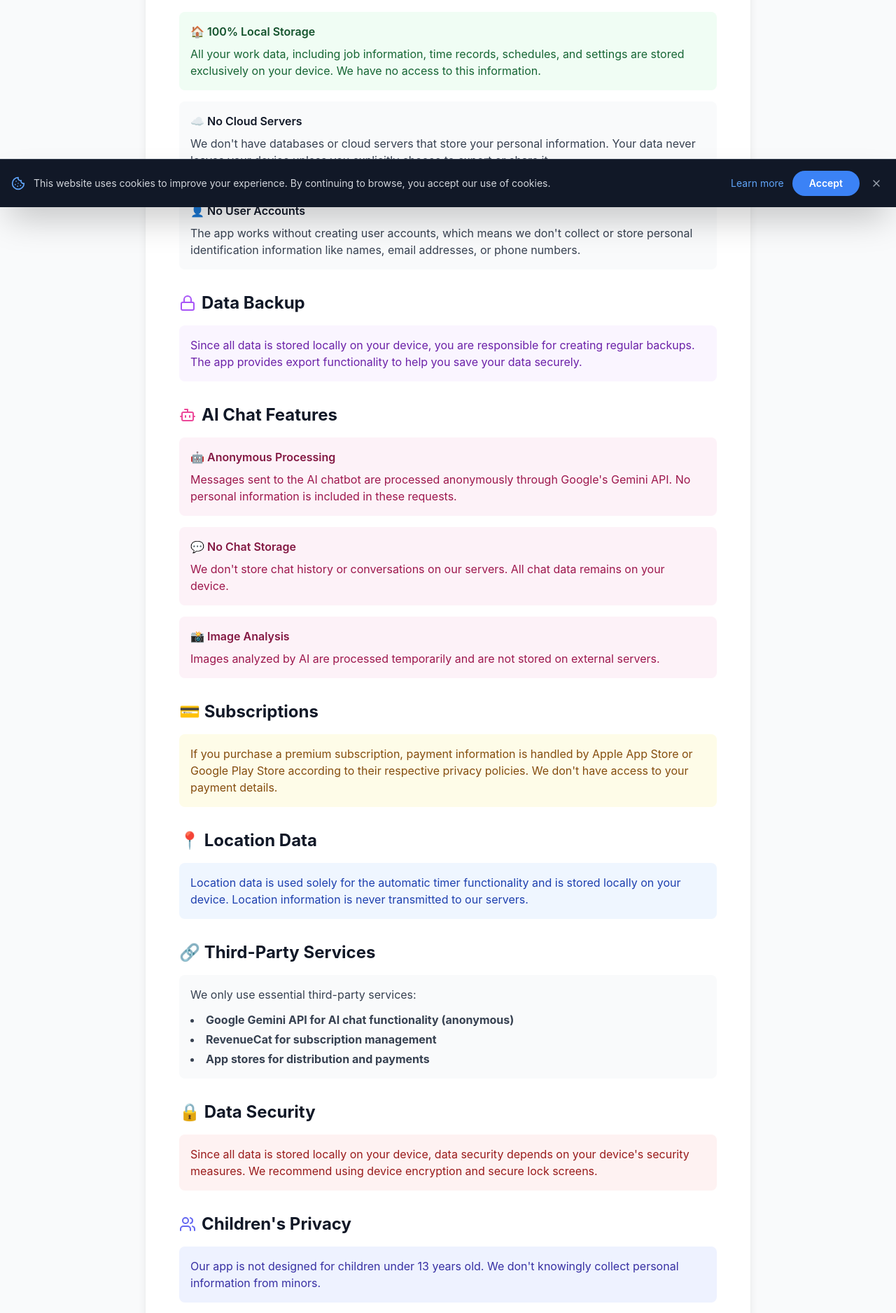
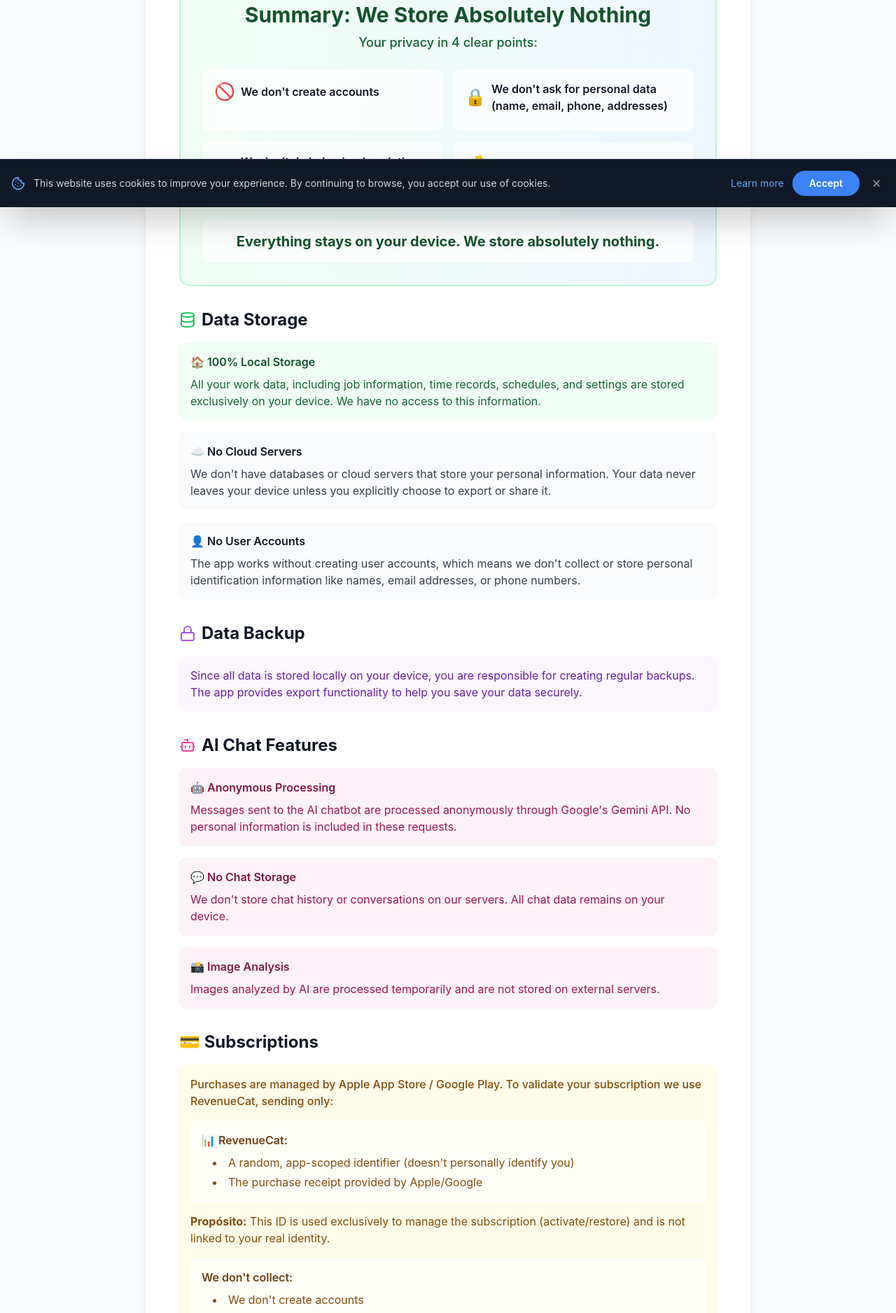
Before and after one commit to donia1222/worktrack-landing, a Next.js app: page /privacy in a window 1280 px wide. Shown: the part 504-2380 px from the top of the page at 70% size. Built offline with nearby package versions, Linux system fonts and the light colour scheme.

Commit message:
“fixed16a”

```diff
--- a/app/privacy/page.tsx
+++ b/app/privacy/page.tsx
@@ -48,6 +48,51 @@ export default function PrivacyPolicy() {
             <p className="text-blue-800">
               {t('privacy.priority.description')}
             </p>
+          </div>
+
+          {/* Summary Section - Destacado */}
+          <div className="bg-gradient-to-r from-green-50 to-blue-50 rounded-2xl p-8 mb-8 border-2 border-green-200">
+            <div className="text-center mb-6">
+              <h2 className="text-3xl font-bold text-green-900 mb-2">
+                {t('privacy.summary.title')}
+              </h2>
+              <p className="text-lg text-green-800 font-medium">
+                {t('privacy.summary.subtitle')}
+              </p>
+            </div>
+
+            <div className="grid md:grid-cols-2 gap-4 mb-6">
+              <div className="bg-white/70 rounded-lg p-4">
+                <div className="flex items-center gap-2 mb-2">
+                  <span className="text-2xl">🚫</span>
+                  <span className="font-semibold text-gray-900">{t('privacy.summary.points.noAccounts')}</span>
+                </div>
+              </div>
+              <div className="bg-white/70 rounded-lg p-4">
+                <div className="flex items-center gap-2 mb-2">
+                  <span className="text-2xl">🔒</span>
+                  <span className="font-semibold text-gray-900">{t('privacy.summary.points.noPersonalData')}</span>
+                </div>
+              </div>
+              <div className="bg-white/70 rounded-lg p-4">
+                <div className="flex items-center gap-2 mb-2">
+                  <span className="text-2xl">🎯</span>
+                  <span className="font-semibold text-gray-900">{t('privacy.summary.points.noAnalytics')}</span>
+                </div>
+              </div>
+              <div className="bg-white/70 rounded-lg p-4">
+                <div className="flex items-center gap-2 mb-2">
+                  <span className="text-2xl">💰</span>
+                  <span className="font-semibold text-gray-900">{t('privacy.summary.points.noDataSelling')}</span>
+                </div>
+              </div>
+            </div>
+
+            <div className="text-center">
+              <p className="text-xl font-bold text-green-900 bg-white/80 rounded-lg p-4">
+                {t('privacy.summary.emphasis')}
+              </p>
+            </div>
           </div>
 
           {/* Local Storage Section */}
@@ -128,33 +173,66 @@ export default function PrivacyPolicy() {
           {/* Subscriptions */}
           <section className="mb-8">
             <h2 className="text-2xl font-bold text-gray-900 mb-4">💳 {t('privacy.subscriptions.title')}</h2>
-            <div className="bg-yellow-50 rounded-lg p-4">
-              <p className="text-yellow-800">
+            <div className="bg-yellow-50 rounded-lg p-4 space-y-4">
+              <p className="text-yellow-800 font-medium">
                 {t('privacy.subscriptions.description')}
               </p>
+
+              {/* RevenueCat Data */}
+              <div className="bg-white/70 rounded-lg p-4">
+                <h4 className="font-semibold text-yellow-900 mb-2">📊 RevenueCat:</h4>
+                <ul className="list-disc list-inside space-y-1 text-yellow-800 ml-4">
+                  <li>{t('privacy.subscriptions.revenuecatData.identifier')}</li>
+                  <li>{t('privacy.subscriptions.revenuecatData.receipt')}</li>
+                </ul>
+              </div>
+
+              <p className="text-yellow-800">
+                <strong>Propósito:</strong> {t('privacy.subscriptions.purpose')}
+              </p>
+
+              {/* No Collection Section */}
+              <div className="bg-white/70 rounded-lg p-4">
+                <h4 className="font-semibold text-yellow-900 mb-2">{t('privacy.subscriptions.noCollection.title')}</h4>
+                <ul className="list-disc list-inside space-y-1 text-yellow-800 ml-4">
+                  <li>{t('privacy.subscriptions.noCollection.noAccounts')}</li>
+                  <li>{t('privacy.subscriptions.noCollection.noPersonalInfo')}</li>
+                  <li>{t('privacy.subscriptions.noCollection.noAnalytics')}</li>
+                  <li>{t('privacy.subscriptions.noCollection.noDataSelling')}</li>
+                </ul>
+              </div>
             </div>
           </section>
 
           {/* Location Data */}
           <section className="mb-8">
             <h2 className="text-2xl font-bold text-gray-900 mb-4">📍 {t('privacy.location.title')}</h2>
-            <div className="bg-blue-50 rounded-lg p-4">
+            <div className="bg-blue-50 rounded-lg p-4 space-y-3">
               <p className="text-blue-800">
                 {t('privacy.location.description')}
               </p>
+              <div className="bg-white/70 rounded-lg p-3">
+                <p className="text-blue-800">
+                  <strong>🎯 Uso en segundo plano:</strong> {t('privacy.location.background')}
+                </p>
+              </div>
             </div>
           </section>
 
           {/* Third Party Services */}
           <section className="mb-8">
             <h2 className="text-2xl font-bold text-gray-900 mb-4">🔗 {t('privacy.thirdParty.title')}</h2>
-            <div className="bg-gray-50 rounded-lg p-4">
-              <p className="text-gray-700 mb-3">{t('privacy.thirdParty.description')}</p>
-              <ul className="list-disc list-inside space-y-1 text-gray-700">
-                <li><strong>{t('privacy.thirdParty.gemini')}</strong></li>
-                <li><strong>{t('privacy.thirdParty.revenueCat')}</strong></li>
-                <li><strong>{t('privacy.thirdParty.stores')}</strong></li>
-              </ul>
+            <div className="bg-gray-50 rounded-lg p-4 space-y-3">
+              <p className="text-gray-700 font-medium">{t('privacy.thirdParty.description')}</p>
+
+              <div className="bg-white/70 rounded-lg p-3">
+                <p className="text-gray-700 mb-2 font-medium">{t('privacy.thirdParty.note')}</p>
+                <ul className="list-disc list-inside space-y-1 text-gray-700">
+                  <li><strong>{t('privacy.thirdParty.gemini')}</strong></li>
+                  <li><strong>{t('privacy.thirdParty.revenueCat')}</strong></li>
+                  <li><strong>{t('privacy.thirdParty.stores')}</strong></li>
+                </ul>
+              </div>
             </div>
           </section>
 
@@ -184,10 +262,15 @@ export default function PrivacyPolicy() {
           {/* Changes */}
           <section className="mb-8">
             <h2 className="text-2xl font-bold text-gray-900 mb-4">📝 {t('privacy.changes.title')}</h2>
-            <div className="bg-gray-50 rounded-lg p-4">
+            <div className="bg-gray-50 rounded-lg p-4 space-y-3">
               <p className="text-gray-700">
                 {t('privacy.changes.description')}
               </p>
+              <div className="bg-green-100 rounded-lg p-3 border-l-4 border-green-500">
+                <p className="text-green-800 font-medium">
+                  <strong>🛡️ Compromiso:</strong> {t('privacy.changes.commitment')}
+                </p>
+              </div>
             </div>
           </section>
 
--- a/messages/de.json
+++ b/messages/de.json
@@ -486,10 +486,21 @@
   "privacy": {
     "backButton": "Zurück zu VixTimeApp",
     "title": "Datenschutzrichtlinie",
-    "lastUpdated": "Letzte Aktualisierung: Januar 2025",
+    "lastUpdated": "Letzte Aktualisierung: September 2025",
     "priority": {
       "title": "Ihre Privatsphäre ist unsere Priorität",
       "description": "Bei VixTimeApp nehmen wir Ihre Privatsphäre ernst. Diese Datenschutzrichtlinie erklärt, wie wir Ihre Informationen sammeln, verwenden und schützen, wenn Sie unsere Arbeitszeiterfassungs-App nutzen."
+    },
+    "summary": {
+      "title": "Zusammenfassung: Wir Speichern Absolut Nichts",
+      "subtitle": "Ihre Privatsphäre in 4 klaren Punkten:",
+      "points": {
+        "noAccounts": "Wir erstellen keine Konten",
+        "noPersonalData": "Wir fragen nicht nach persönlichen Daten (Name, E-Mail, Telefon, Adressen)",
+        "noAnalytics": "Wir machen keine Verhaltensanalysen oder personalisierte Werbung",
+        "noDataSelling": "Wir verkaufen keine Daten"
+      },
+      "emphasis": "Alles bleibt auf Ihrem Gerät. Wir speichern absolut nichts."
     },
     "storage": {
       "title": "Datenspeicherung",
@@ -527,18 +538,32 @@
     },
     "subscriptions": {
       "title": "Abonnements",
-      "description": "Wenn Sie ein Premium-Abonnement kaufen, werden die Zahlungsinformationen vom Apple App Store oder Google Play Store gemäß ihren jeweiligen Datenschutzrichtlinien verarbeitet. Wir haben keinen Zugriff auf Ihre Zahlungsdetails."
+      "description": "Käufe werden von Apple App Store / Google Play verwaltet. Zur Validierung Ihres Abonnements verwenden wir RevenueCat und senden nur:",
+      "revenuecatData": {
+        "identifier": "Eine zufällige, app-bezogene Kennung (identifiziert Sie nicht persönlich)",
+        "receipt": "Die von Apple/Google bereitgestellte Kaufquittung"
+      },
+      "purpose": "Diese ID wird ausschließlich zur Verwaltung des Abonnements (aktivieren/wiederherstellen) verwendet und ist nicht mit Ihrer realen Identität verknüpft.",
+      "noCollection": {
+        "title": "Wir sammeln nicht:",
+        "noAccounts": "Wir erstellen keine Konten",
+        "noPersonalInfo": "Wir fragen nicht nach Name, E-Mail, Telefon oder Adressen",
+        "noAnalytics": "Wir machen keine Verhaltensanalysen oder personalisierte Werbung",
+        "noDataSelling": "Wir verkaufen keine Daten"
+      }
     },
     "location": {
       "title": "Standortdaten",
-      "description": "Standortdaten werden ausschließlich für die automatische Timer-Funktion verwendet und lokal auf Ihrem Gerät gespeichert. Standortinformationen werden niemals an unsere Server übertragen."
+      "description": "Standortdaten werden ausschließlich für die automatische Timer-Funktion verwendet und lokal auf Ihrem Gerät gespeichert. Standortinformationen werden niemals an unsere Server übertragen.",
+      "background": "Die Nutzung des Standorts im Hintergrund ist streng auf die Funktionalität des automatischen Timers beschränkt. Sie wird niemals für Marketing oder Werbeverfolgung verwendet."
     },
     "thirdParty": {
       "title": "Drittanbieter-Dienste",
-      "description": "Wir verwenden nur essentielle Drittanbieter-Dienste:",
-      "gemini": "Google Gemini API für KI-Chat-Funktionalität (anonym)",
-      "revenueCat": "RevenueCat für Abonnement-Verwaltung",
-      "stores": "App Stores für Vertrieb und Zahlungen"
+      "description": "Die App kann Daten an externe Dienste senden (z.B. Google Gemini für den Chatbot, RevenueCat für Abonnements). Diese Daten werden anonym verarbeitet und können nicht verwendet werden, um Sie persönlich zu identifizieren. Wir als Entwickler sammeln oder speichern diese Informationen nicht.",
+      "gemini": "Google Gemini: https://policies.google.com/privacy",
+      "revenueCat": "RevenueCat: https://www.revenuecat.com/privacy",
+      "stores": "App Stores für Vertrieb und Zahlungen",
+      "note": "Diese Dienste folgen ihren eigenen Datenschutzrichtlinien:"
     },
     "security": {
       "title": "Datensicherheit",
@@ -550,18 +575,19 @@
     },
     "changes": {
       "title": "Änderungen dieser Richtlinie",
-      "description": "Wir können diese Datenschutzrichtlinie von Zeit zu Zeit aktualisieren. Alle Änderungen werden in der App veröffentlicht und treten sofort nach der Veröffentlichung in Kraft."
+      "description": "Wir können diese Datenschutzrichtlinie von Zeit zu Zeit aktualisieren. Alle Änderungen werden in der App veröffentlicht und treten sofort nach der Veröffentlichung in Kraft.",
+      "commitment": "Wir verpflichten uns, dass keine Änderungen an dieser Richtlinie Ihre Privatsphäre oder Anonymität beeinträchtigen werden. Wir werden immer das Grundprinzip bewahren: Wir speichern nichts über Sie."
     },
     "contact": {
       "title": "Kontaktieren Sie uns",
       "description": "Wenn Sie Fragen zu dieser Datenschutzrichtlinie haben, kontaktieren Sie uns unter"
     },
-    "footer": "Diese Richtlinie gilt ab Januar 2025 und gilt für alle Versionen von VixTimeApp."
+    "footer": "Diese Richtlinie gilt ab September 2025 und gilt für alle Versionen von VixTimeApp."
   },
   "terms": {
     "backButton": "Zurück zu VixTimeApp",
     "title": "Nutzungsbedingungen",
-    "lastUpdated": "Letzte Aktualisierung: Januar 2025",
+    "lastUpdated": "Letzte Aktualisierung: September 2025",
     "acceptance": {
       "title": "Annahme der Bedingungen",
       "description": "Durch das Herunterladen, Installieren oder Verwenden von VixTimeApp erklären Sie sich mit diesen Nutzungsbedingungen einverstanden. Wenn Sie diesen Bedingungen nicht zustimmen, verwenden Sie die App bitte nicht."
--- a/messages/en.json
+++ b/messages/en.json
@@ -487,10 +487,21 @@
   "privacy": {
     "backButton": "Back to VixTimeApp",
     "title": "Privacy Policy",
-    "lastUpdated": "Last Updated: January 2025",
+    "lastUpdated": "Last Updated: September 2025",
     "priority": {
       "title": "Your Privacy is Our Priority",
       "description": "At VixTimeApp, we take your privacy seriously. This Privacy Policy explains how we collect, use, and protect your information when you use our work time tracking application."
+    },
+    "summary": {
+      "title": "Summary: We Store Absolutely Nothing",
+      "subtitle": "Your privacy in 4 clear points:",
+      "points": {
+        "noAccounts": "We don't create accounts",
+        "noPersonalData": "We don't ask for personal data (name, email, phone, addresses)",
+        "noAnalytics": "We don't do behavioral analytics or personalized advertising",
+        "noDataSelling": "We don't sell data"
+      },
+      "emphasis": "Everything stays on your device. We store absolutely nothing."
     },
     "storage": {
       "title": "Data Storage",
@@ -528,18 +539,32 @@
     },
     "subscriptions": {
       "title": "Subscriptions",
-      "description": "If you purchase a premium subscription, payment information is handled by Apple App Store or Google Play Store according to their respective privacy policies. We don't have access to your payment details."
+      "description": "Purchases are managed by Apple App Store / Google Play. To validate your subscription we use RevenueCat, sending only:",
+      "revenuecatData": {
+        "identifier": "A random, app-scoped identifier (doesn't personally identify you)",
+        "receipt": "The purchase receipt provided by Apple/Google"
+      },
+      "purpose": "This ID is used exclusively to manage the subscription (activate/restore) and is not linked to your real identity.",
+      "noCollection": {
+        "title": "We don't collect:",
+        "noAccounts": "We don't create accounts",
+        "noPersonalInfo": "We don't ask for name, email, phone or addresses",
+        "noAnalytics": "We don't do behavioral analytics or personalized advertising",
+        "noDataSelling": "We don't sell data"
+      }
     },
     "location": {
       "title": "Location Data",
-      "description": "Location data is used solely for the automatic timer functionality and is stored locally on your device. Location information is never transmitted to our servers."
+      "description": "Location data is used solely for the automatic timer functionality and is stored locally on your device. Location information is never transmitted to our servers.",
+      "background": "Background location usage is strictly limited to auto-timer functionality. It is never used for marketing or advertising tracking purposes."
     },
     "thirdParty": {
       "title": "Third-Party Services",
-      "description": "We only use essential third-party services:",
-      "gemini": "Google Gemini API for AI chat functionality (anonymous)",
-      "revenueCat": "RevenueCat for subscription management",
-      "stores": "App stores for distribution and payments"
+      "description": "The app may send data to external services (e.g. Google Gemini for chatbot, RevenueCat for subscriptions). This data is processed anonymously and cannot be used to personally identify you. We, as developers, do not collect or store this information.",
+      "gemini": "Google Gemini: https://policies.google.com/privacy",
+      "revenueCat": "RevenueCat: https://www.revenuecat.com/privacy",
+      "stores": "App stores for distribution and payments",
+      "note": "These services follow their own privacy policies:"
     },
     "security": {
       "title": "Data Security",
@@ -551,18 +576,19 @@
     },
     "changes": {
       "title": "Changes to This Policy",
-      "description": "We may update this Privacy Policy from time to time. Any changes will be posted in the app and will take effect immediately after publication."
+      "description": "We may update this Privacy Policy from time to time. Any changes will be posted in the app and will take effect immediately after publication.",
+      "commitment": "We commit that no changes to this policy will compromise your privacy or anonymity. We will always preserve the fundamental principle: we store nothing about you."
     },
     "contact": {
       "title": "Contact Us",
       "description": "If you have questions about this Privacy Policy, contact us at"
     },
-    "footer": "This policy is effective from January 2025 and applies to all versions of VixTimeApp."
+    "footer": "This policy is effective from September 2025 and applies to all versions of VixTimeApp."
   },
   "terms": {
     "backButton": "Back to VixTimeApp",
     "title": "Terms of Service",
-    "lastUpdated": "Last Updated: January 2025",
+    "lastUpdated": "Last Updated: September 2025",
     "acceptance": {
       "title": "Acceptance of Terms",
       "description": "By downloading, installing, or using VixTimeApp, you agree to be bound by these Terms of Service. If you do not agree to these terms, please do not use the app."
--- a/messages/es.json
+++ b/messages/es.json
@@ -511,10 +511,21 @@
   "privacy": {
     "backButton": "Volver a VixTimeApp",
     "title": "Política de Privacidad",
-    "lastUpdated": "Última actualización: Enero 2025",
+    "lastUpdated": "Última actualización: Septiembre 2025",
     "priority": {
       "title": "Tu Privacidad es Nuestra Prioridad",
       "description": "En VixTimeApp, nos tomamos tu privacidad en serio. Esta Política de Privacidad explica cómo recopilamos, usamos y protegemos tu información cuando usas nuestra aplicación de seguimiento de tiempo de trabajo."
+    },
+    "summary": {
+      "title": "Resumen: No Almacenamos Nada de Nada",
+      "subtitle": "Tu privacidad en 4 puntos claros:",
+      "points": {
+        "noAccounts": "No creamos cuentas",
+        "noPersonalData": "No pedimos datos personales (nombre, email, teléfono, direcciones)",
+        "noAnalytics": "No hacemos analítica de comportamiento ni publicidad personalizada",
+        "noDataSelling": "No vendemos datos"
+      },
+      "emphasis": "Todo permanece en tu dispositivo. Nosotros no almacenamos absolutamente nada."
     },
     "storage": {
       "title": "Almacenamiento de Datos",
@@ -552,18 +563,32 @@
     },
     "subscriptions": {
       "title": "Suscripciones",
-      "description": "Si compras una suscripción premium, la información de pago es manejada por Apple App Store o Google Play Store según sus respectivas políticas de privacidad. No tenemos acceso a tus detalles de pago."
+      "description": "Las compras se gestionan por Apple App Store / Google Play. Para validar tu suscripción usamos RevenueCat, enviando únicamente:",
+      "revenuecatData": {
+        "identifier": "Un identificador aleatorio, limitado a la app (app-scoped, no te identifica personalmente)",
+        "receipt": "El recibo de compra proporcionado por Apple/Google"
+      },
+      "purpose": "Este ID se usa exclusivamente para gestionar la suscripción (activar/restaurar) y no se vincula a tu identidad real.",
+      "noCollection": {
+        "title": "No recopilamos:",
+        "noAccounts": "No creamos cuentas",
+        "noPersonalInfo": "No pedimos nombre, email, teléfono ni direcciones",
+        "noAnalytics": "No hacemos analítica de comportamiento ni publicidad personalizada",
+        "noDataSelling": "No vendemos datos"
+      }
     },
     "location": {
       "title": "Datos de Ubicación",
-      "description": "Los datos de ubicación se usan únicamente para la funcionalidad del timer automático y se almacenan localmente en tu dispositivo. La información de ubicación nunca se transmite a nuestros servidores."
+      "description": "Los datos de ubicación se usan únicamente para la funcionalidad del timer automático y se almacenan localmente en tu dispositivo. La información de ubicación nunca se transmite a nuestros servidores.",
+      "background": "El uso de la ubicación en segundo plano está estrictamente limitado a la funcionalidad del timer automático. Nunca se utiliza con fines de marketing o seguimiento publicitario."
     },
     "thirdParty": {
       "title": "Servicios de Terceros",
-      "description": "Solo usamos servicios esenciales de terceros:",
-      "gemini": "API de Google Gemini para funcionalidad de chat con IA (anónimo)",
-      "revenueCat": "RevenueCat para gestión de suscripciones",
-      "stores": "Tiendas de aplicaciones para distribución y pagos"
+      "description": "La app puede enviar datos a servicios externos (ej. Google Gemini para el chatbot, RevenueCat para suscripciones). Estos datos se procesan de forma anónima y no permiten identificarte personalmente. Nosotros, como desarrolladores, no recopilamos ni almacenamos esta información.",
+      "gemini": "Google Gemini: https://policies.google.com/privacy",
+      "revenueCat": "RevenueCat: https://www.revenuecat.com/privacy",
+      "stores": "Tiendas de aplicaciones para distribución y pagos",
+      "note": "Estos servicios siguen sus propias políticas de privacidad:"
     },
     "security": {
       "title": "Seguridad de Datos",
@@ -575,18 +600,19 @@
     },
     "changes": {
       "title": "Cambios a Esta Política",
-      "description": "Podemos actualizar esta Política de Privacidad de vez en cuando. Cualquier cambio se publicará en la app y entrará en vigor inmediatamente después de la publicación."
+      "description": "Podemos actualizar esta Política de Privacidad de vez en cuando. Cualquier cambio se publicará en la app y entrará en vigor inmediatamente después de la publicación.",
+      "commitment": "Nos comprometemos a que ningún cambio en esta política comprometerá tu privacidad o anonimato. Siempre preservaremos el principio fundamental: no almacenamos nada sobre ti."
     },
     "contact": {
       "title": "Contáctanos",
       "description": "Si tienes preguntas sobre esta Política de Privacidad, contáctanos en"
     },
-    "footer": "Esta política es efectiva desde enero de 2025 y se aplica a todas las versiones de VixTimeApp."
+    "footer": "Esta política es efectiva desde septiembre de 2025 y se aplica a todas las versiones de VixTimeApp."
   },
   "terms": {
     "backButton": "Volver a VixTimeApp",
     "title": "Términos de Servicio",
-    "lastUpdated": "Última actualización: Enero 2025",
+    "lastUpdated": "Última actualización: Septiembre 2025",
     "acceptance": {
       "title": "Aceptación de Términos",
       "description": "Al descargar, instalar o usar VixTimeApp, aceptas estar sujeto a estos Términos de Servicio. Si no estás de acuerdo con estos términos, por favor no uses la app."
```
